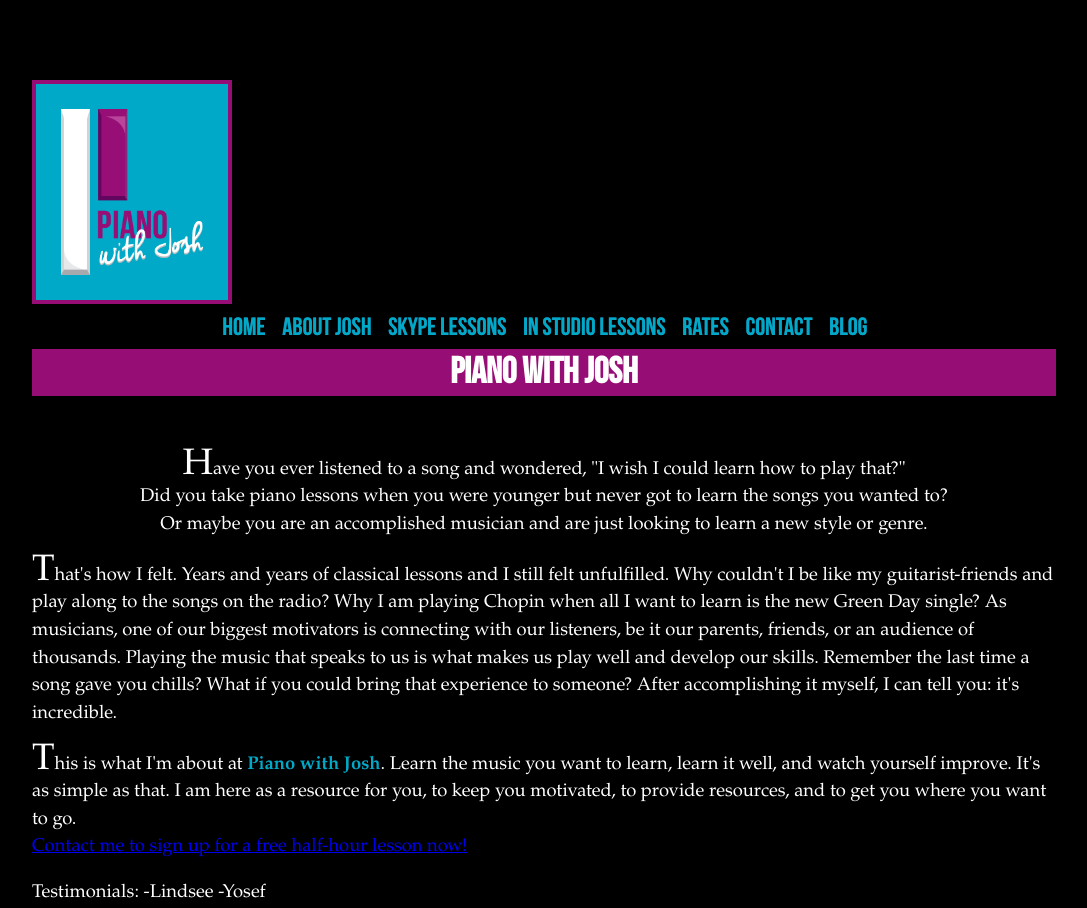
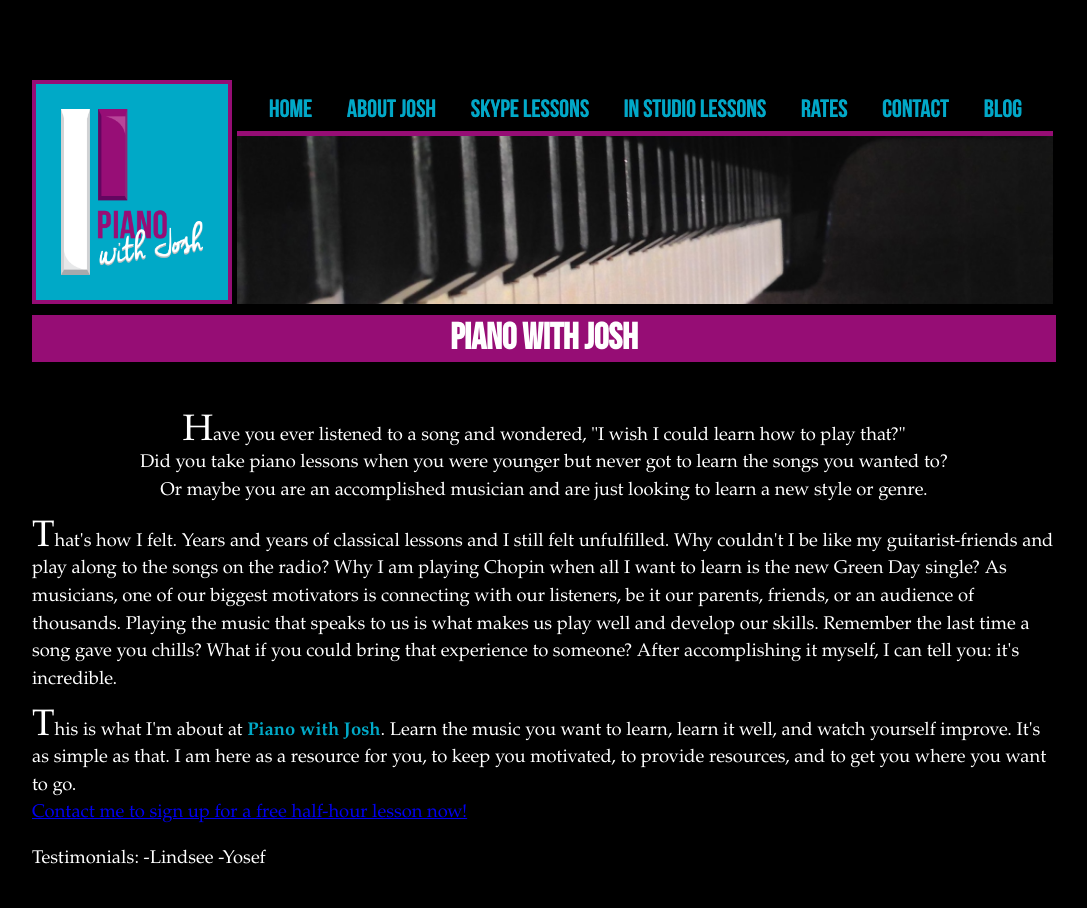
Before and after one commit to PianoWithJosh/PianoWithJosh.github.io, a Jekyll site: the page built from index.html, in a window 1280 px wide. Shown: the whole page, without its empty margins (96-1183 px from the left). Built offline with Jekyll 4.4.1, drawn with Linux system fonts in a browser that asks for light colours; Markdown is read by kramdown in place of the engine named in the settings.

Commit message:
banner progress

```diff
--- a/_layouts/base.html
+++ b/_layouts/base.html
@@ -18,10 +18,8 @@
 <body>
 <div class="site">
  <header id="header">
-  <div class="inline">
     <img class="logo" src="../designs/Piano With Josh_CMYK1.png"/>
-  </div>
-  <span class="inline">
+  <div class="navbox">
    <nav id="navbar">
     <ul>
      <li><a href="/">HOME</a></li>
@@ -34,7 +32,8 @@
      <li><a href="/blog">BLOG</a></li>
    </ul>
   </nav>
-</span>
+   <img class="bannerimage" src="../images/1EKAlbumArt Banner Piano.jpg"/>
+</div>
  </header>
 
  <h1 id="title">{{page.title}}</h1>
--- a/css/main.css
+++ b/css/main.css
@@ -25,7 +25,7 @@
 }
 
 body {
-background-color: black;
+ background-color: black;
  background-color: rgb(0,0,0);
  color: white;
  font-family: "Palatino Linotype", "Book Antiqua", Palatino, serif;
@@ -35,9 +35,14 @@ p:first-letter {
   font-size: 2em;
 }
 
-.banner {
+.bannerimage{
   width: 100%;
   height: auto;
+}
+
+.navbox {
+  display: inline-block;
+  width: calc(100% - 208px);
 }
 
 h1 {
@@ -69,13 +74,12 @@ header .logo {
   width: 142px;
   background-color: rgba(0,169,199,1.0);
   border: 4px solid rgba(150,13,117,1.0);
+  display:inline;
 }
 
 header nav {
-  display: inline;
   line-height: 25px;
   border-bottom: 5px rgba(150,13,117,1.0) solid;
-  height: 200px;
 }
 
 header nav ul {
@@ -88,7 +92,7 @@ header nav ul {
 header nav ul li {
   display: inline;
   margin-left: 0;
-  padding: 0 6px;
+  padding: 0 15px;
   font-size: 25px;
   font-family: Bebas-Neue;
   list-style-type: none;
```
Also changed, not shown: images/1EKAlbumArt Banner Piano.jpg (added).
